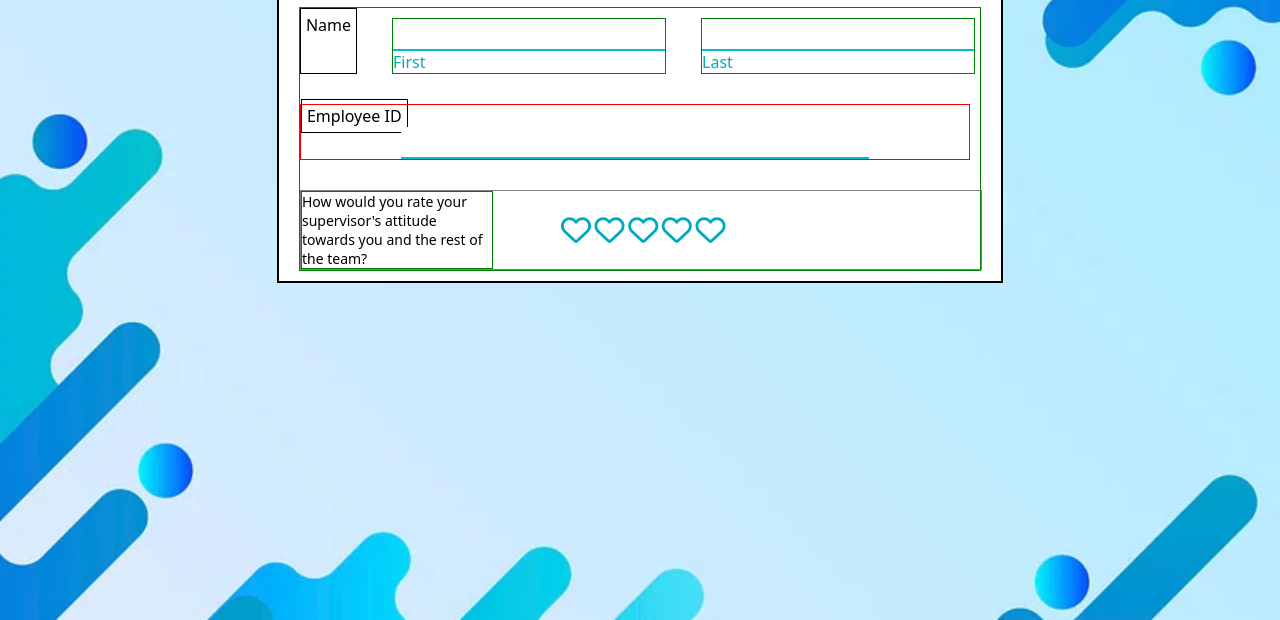
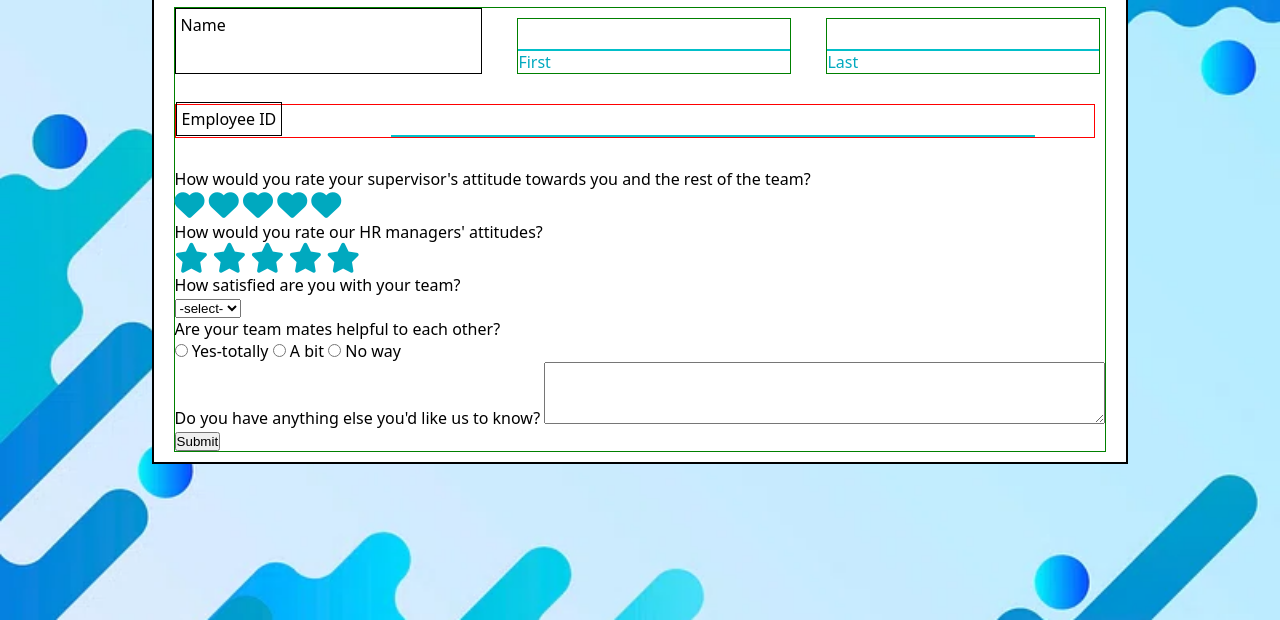
Before and after one commit to Jitender-001/employee-satisfaction, a plain HTML site: page index.html in a window 1280 px wide. Shown: the part 180-800 px from the top of the page. Drawn offline with Linux system fonts and the light colour scheme; files that its build step writes are made by us from their sources; files whose address does not match are found by name.

Commit message:
upadted index file

```diff
--- a/index.html
+++ b/index.html
@@ -4,7 +4,7 @@
     <meta charset="UTF-8">
     <meta name="viewport" content="width=device-width, initial-scale=1.0">
     <title>Employee Satisfaction Form</title>
-    <link rel="stylesheet" href="/form/employee/style.css">
+    <link rel="stylesheet" href="/employee-satisfaction/style.css">
     <link rel="stylesheet" href="https://cdnjs.cloudflare.com/ajax/libs/font-awesome/6.5.1/css/all.min.css"/>
 </head>
 <body>
@@ -12,7 +12,7 @@
         <div class="main-area">
 
             <div class="logo-img">
-                <img src="/form/employee/png" alt="logo image">
+                <img src="/employee-satisfaction/png" alt="logo image">
             </div>
 
             <div class="heading-main">
@@ -47,21 +47,83 @@
                         <input type="text" class="emp-details" id="employee-id">
                     </div>
 
-                    <div class="supervisor-rating">
-                        <span class="supervisor-text">
+                    <div class="rating">
+                        <span class="rating-text">
                             How would you rate your
                             supervisor's attitude towards
                             you and the rest of the team?
                         </span>
 
                         <div class="rating-btn">
-                            <i class="fa-regular fa-heart"></i>
-                            <i class="fa-regular fa-heart"></i>
-                            <i class="fa-regular fa-heart"></i>
-                            <i class="fa-regular fa-heart"></i>
-                            <i class="fa-regular fa-heart"></i>
+                            <i class="fa-solid fa-heart"></i>
+                            <i class="fa-solid fa-heart"></i>
+                            <i class="fa-solid fa-heart"></i>
+                            <i class="fa-solid fa-heart"></i>
+                            <i class="fa-solid fa-heart"></i>
                         </div>
                     </div>
+
+                    <div class="rating">
+                        <span class="rating-text">
+                            How would you rate our HR managers' attitudes?
+                        </span>
+
+                        <div class="rating-btn">
+                            <i class="fa-solid fa-star"></i>
+                            <i class="fa-solid fa-star"></i>
+                            <i class="fa-solid fa-star"></i>
+                            <i class="fa-solid fa-star"></i>
+                            <i class="fa-solid fa-star"></i>
+                        </div>
+                    </div>
+
+
+                    <div class="dropdown-options">
+                        <span class="rating-text">
+                            How satisfied are you with your team?
+                        </span>
+                        <div class="dropdown-details">
+                            <select>
+                                <option value="select">-select-</option>
+                                <option value="1">1</option>
+                                <option value="2">2</option>
+                                <option value="3">3</option>
+                                <option value="4">4</option>
+                                <option value="5">5</option>
+                            </select>
+                        </div>
+                    </div>
+
+                    <div class="team-mates">
+                        <span class="rating-text">
+                        <div class="radio-options">
+                            <span class="rating-text">
+                                Are your team mates helpful to each other?
+                            </span>
+                        <div class="radio-btn">
+                            <label for="yes">
+                                <input type="radio" name="radios" value="yes" id="yes">  Yes-totally
+                            </label>
+                            <label for="a-bit">
+                                <input type="radio" name="radios" value="a-bit" id="a-bit">  A bit
+                            </label>
+                            <label for="no">
+                                <input type="radio" name="radios" value="no" id="no">  No way
+                            </label>
+                        </div>
+                    </div>
+
+                    <div class="feedback">
+                        <span class="feedback-text">
+                            Do you have anything else you'd like us to know?
+                        </span>
+                        <textarea name="feedback" id="feedback" cols="68" rows="4"></textarea>
+                    </div>
+
+                    <div class="submit-btn">
+                        <button>Submit</button>
+                    </div>
+
 
                 </form>
 
@@ -75,7 +137,7 @@
 
 
     </div>
-    <script src="https://kit.fontawesome.com/a076d05399.js" crossorigin="anonymous"></script>
+    <script src="/employee-satisfaction/script.js"></script>
 
 </body>
 </html>
```
